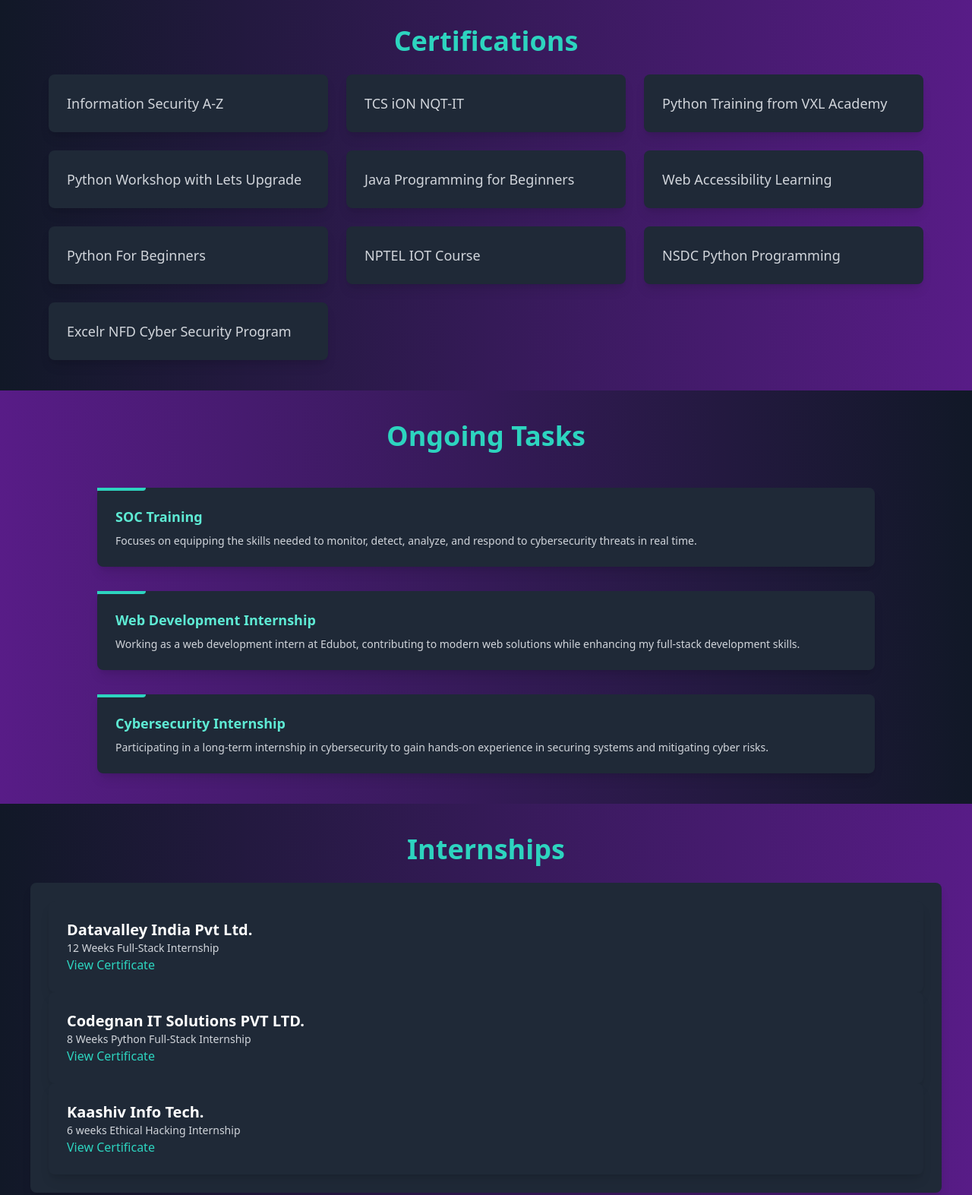
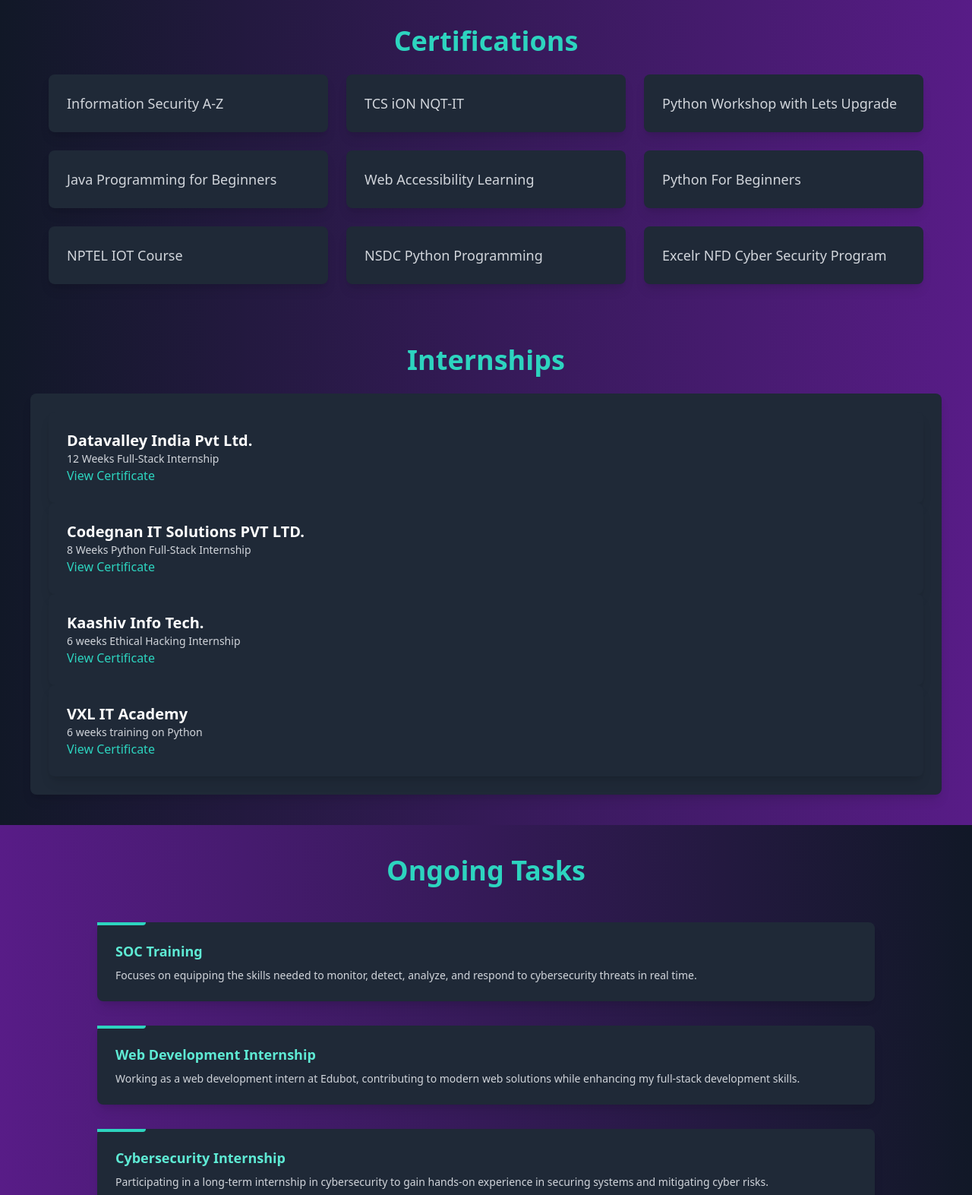
Before and after one commit to PoluriLakshmiSatwika/My_Portfolio, a plain HTML site: page index.html in a window 1280 px wide. Shown: the part 2520-4093 px from the top of the page at 76% size. Drawn offline with nearby package versions, Linux system fonts and the light colour scheme.

Commit message:
Updated index.html

```diff
--- a/index.html
+++ b/index.html
@@ -143,12 +143,6 @@
       <h3 class="text-lg text-gray-300">TCS iON NQT-IT</h3>
     </a>
 
-    <!-- Certificate 3 -->
-    <a href="vxl.png" target="_blank"
-       class="bg-gray-800 p-6 rounded-lg shadow-lg hover:shadow-teal-400 transition-shadow block">
-      <h3 class="text-lg text-gray-300">Python Training from VXL Academy</h3>
-    </a>
-
     <!-- Certificate 4 -->
     <a href="lets.png" target="_blank"
        class="bg-gray-800 p-6 rounded-lg shadow-lg hover:shadow-teal-400 transition-shadow block">
@@ -195,6 +189,39 @@
 </section>
 
 
+<!-- Internships Section -->
+
+<section id="internships" class="p-10 bg-gradient-to-r from-gray-900 to-purple-900">
+    <h2 class="text-4xl font-bold mb-6 text-center text-teal-400">Internships</h2>
+    <div class="bg-gray-800 p-6 rounded-lg shadow-lg hover:shadow-teal-400 transition-shadow">
+        <div class="bg-gray-800 p-6 rounded-lg shadow-lg hover:shadow-teal-400 transition-shadow">
+        <h3 class="text-xl font-bold"> Datavalley India Pvt Ltd.</h3>
+        <p class="text-sm text-gray-300">12 Weeks Full-Stack Internship</p>
+        <a href="data.png" class="text-teal-400 hover:underline">View Certificate</a>
+        </div>
+
+        <div class="bg-gray-800 p-6 rounded-lg shadow-lg hover:shadow-teal-400 transition-shadow">
+            <h3 class="text-xl font-bold"> Codegnan IT Solutions PVT LTD.</h3>
+            <p class="text-sm text-gray-300">8 Weeks Python Full-Stack Internship</p>
+            <a href="codegnan.png" class="text-teal-400 hover:underline">View Certificate</a>
+        </div>
+
+        <div class="bg-gray-800 p-6 rounded-lg shadow-lg hover:shadow-teal-400 transition-shadow">
+            <h3 class="text-xl font-bold"> Kaashiv Info Tech.</h3>
+            <p class="text-sm text-gray-300">6 weeks Ethical Hacking Internship</p>
+            <a href="kaashiv.png" class="text-teal-400 hover:underline">View Certificate</a>
+        </div>
+
+        <div class="bg-gray-800 p-6 rounded-lg shadow-lg hover:shadow-teal-400 transition-shadow">
+            <h3 class="text-xl font-bold"> VXL IT Academy</h3>
+            <p class="text-sm text-gray-300">6 weeks training on Python </p>
+            <a href="vxl.png" class="text-teal-400 hover:underline">View Certificate</a>
+        </div>
+
+    </div>
+  </section>
+
+
 <!-- Tasks Section -->
 <section id="task" class="p-10 bg-gradient-to-r from-purple-900 to-gray-900">
   <h2 class="text-4xl font-bold mb-12 text-center text-teal-400">Ongoing Tasks</h2>
@@ -222,32 +249,6 @@
 </section>
 
 
-<!-- Internships Section -->
-
-<section id="internships" class="p-10 bg-gradient-to-r from-gray-900 to-purple-900">
-    <h2 class="text-4xl font-bold mb-6 text-center text-teal-400">Internships</h2>
-    <div class="bg-gray-800 p-6 rounded-lg shadow-lg hover:shadow-teal-400 transition-shadow">
-        <div class="bg-gray-800 p-6 rounded-lg shadow-lg hover:shadow-teal-400 transition-shadow">
-        <h3 class="text-xl font-bold"> Datavalley India Pvt Ltd.</h3>
-        <p class="text-sm text-gray-300">12 Weeks Full-Stack Internship</p>
-        <a href="data.png" class="text-teal-400 hover:underline">View Certificate</a>
-        </div>
-
-        <div class="bg-gray-800 p-6 rounded-lg shadow-lg hover:shadow-teal-400 transition-shadow">
-            <h3 class="text-xl font-bold"> Codegnan IT Solutions PVT LTD.</h3>
-            <p class="text-sm text-gray-300">8 Weeks Python Full-Stack Internship</p>
-            <a href="codegnan.png" class="text-teal-400 hover:underline">View Certificate</a>
-        </div>
-
-        <div class="bg-gray-800 p-6 rounded-lg shadow-lg hover:shadow-teal-400 transition-shadow">
-            <h3 class="text-xl font-bold"> Kaashiv Info Tech.</h3>
-            <p class="text-sm text-gray-300">6 weeks Ethical Hacking Internship</p>
-            <a href="kaashiv.png" class="text-teal-400 hover:underline">View Certificate</a>
-        </div>
-    </div>
-  </section>
-
-
 
  <!-- Contact Section -->
  <section id="contact" class="p-10 bg-gradient-to-r from-gray-900 to-purple-900">
```
